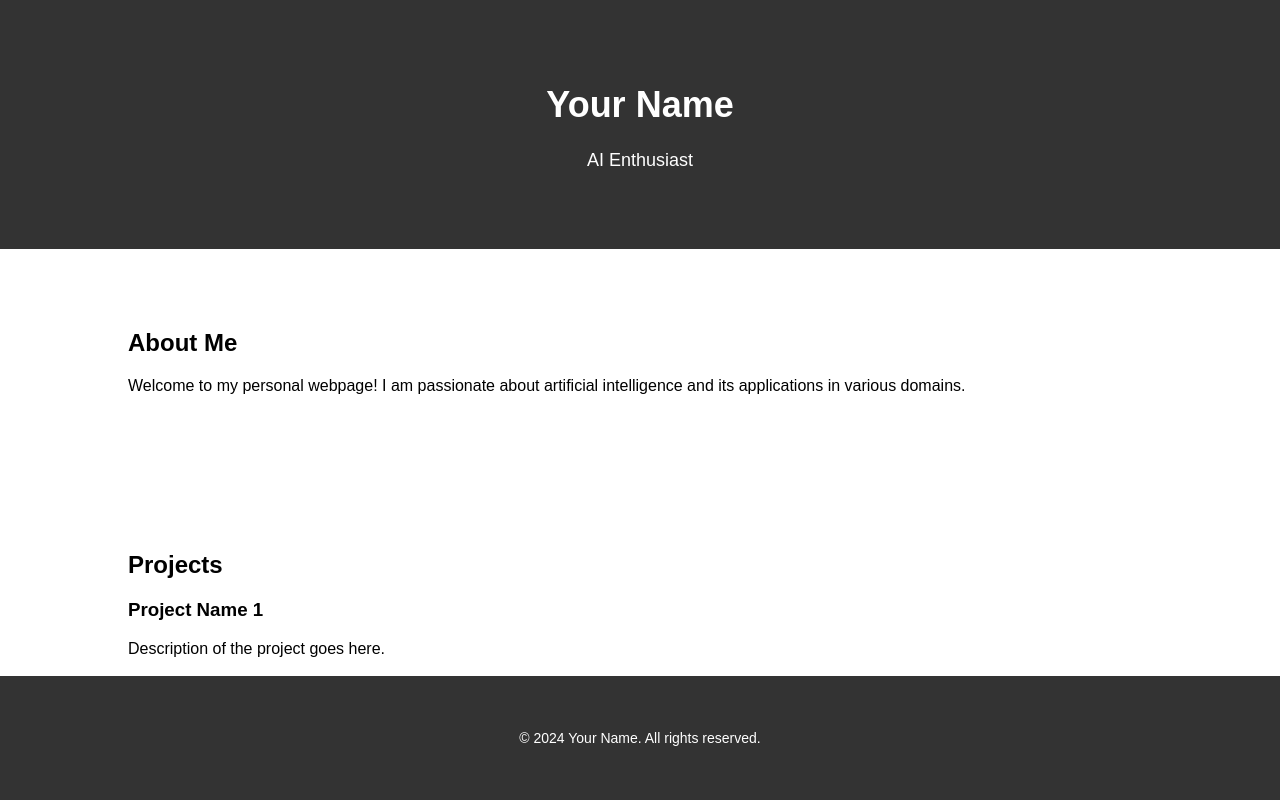
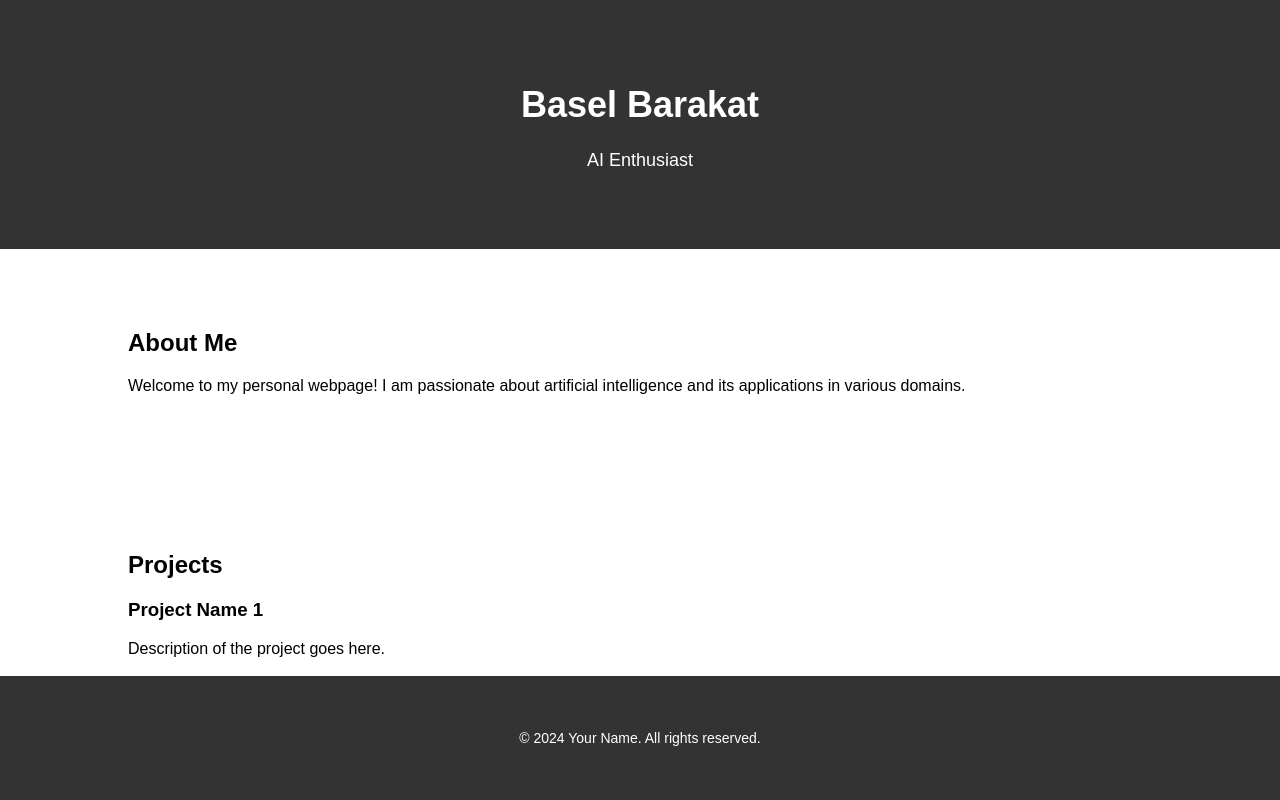
Before and after one commit to BaselBarakat/baselbarakat.github.io, a plain HTML site: page index.html in a window 1280 px wide. Shown: the top 800 px of the page. Drawn offline with Linux system fonts and the light colour scheme.

Commit message:
Update index.html

```diff
--- a/index.html
+++ b/index.html
@@ -3,13 +3,13 @@
 <head>
     <meta charset="UTF-8">
     <meta name="viewport" content="width=device-width, initial-scale=1.0">
-    <title>Your Name - AI Enthusiast</title>
+    <title>Dr Basel Barakat - AI Enthusiast</title>
     <link rel="stylesheet" href="styles.css">
 </head>
 <body>
     <header>
         <div class="container">
-            <h1>Your Name</h1>
+            <h1>Basel Barakat</h1>
             <p>AI Enthusiast</p>
         </div>
     </header>
```
